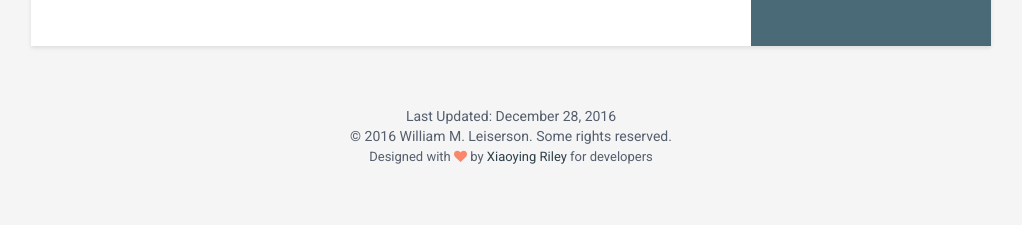
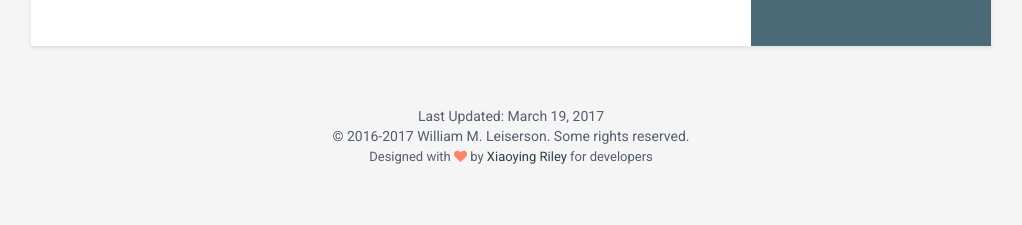
Before and after one commit to wleisers/wleisers.github.io, a Jekyll site: the page built from index.md, in a window 1280 px wide. Shown: the part 1424-1649 px from the top of the page, without its empty margins (129-1151 px from the left). Built offline with Jekyll 4.4.1, drawn with Linux system fonts in a browser that asks for light colours.

Commit message:
Update copyright

```diff
--- a/_includes/footer.html
+++ b/_includes/footer.html
@@ -1,6 +1,6 @@
     <footer class="footer">
-        <div class="text-center">Last Updated: December 28, 2016</div><!--//container-->
-        <div class="text-center">&copy; 2016 William M. Leiserson. Some rights reserved.</div>
+        <div class="text-center">Last Updated: March 19, 2017</div><!--//container-->
+        <div class="text-center">&copy; 2016-2017 William M. Leiserson. Some rights reserved.</div>
         <div class="text-center">
                 <!--/* This template is released under the Creative Commons Attribution 3.0 License. Please keep the attribution link below when using for your own project. Thank you for your support. :) If you'd like to use the template without the attribution, you can check out other license options via our website: themes.3rdwavemedia.com */-->
                 <small class="copyright">Designed with <i class="fa fa-heart"></i> by <a href="http://themes.3rdwavemedia.com" target="_blank" rel="nofollow">Xiaoying Riley</a> for developers</small>
```
